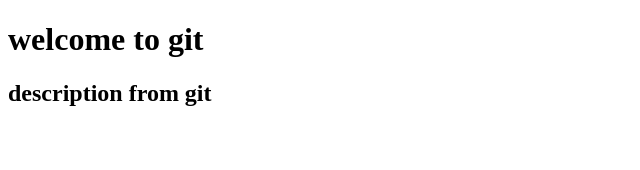
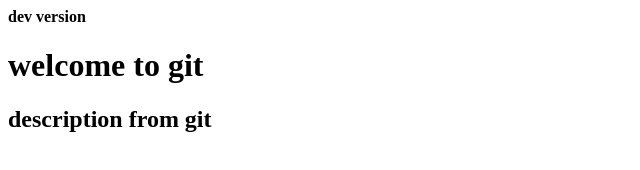
Before and after one commit to saeedgsm/gitlearn, a plain HTML site: page index.html in a window 1280 px wide. Shown: the whole page, without its empty margins (0-640 px from the left). Drawn offline with Linux system fonts and the light colour scheme.

Commit message:
create a dev version and branch

```diff
--- a/index.html
+++ b/index.html
@@ -7,6 +7,7 @@
     <title>home page</title>
 </head>
 <body>
+<strong>dev version</strong>
 <h1>welcome to git</h1>
 <h2>description from git</h2>
 </body>
```
